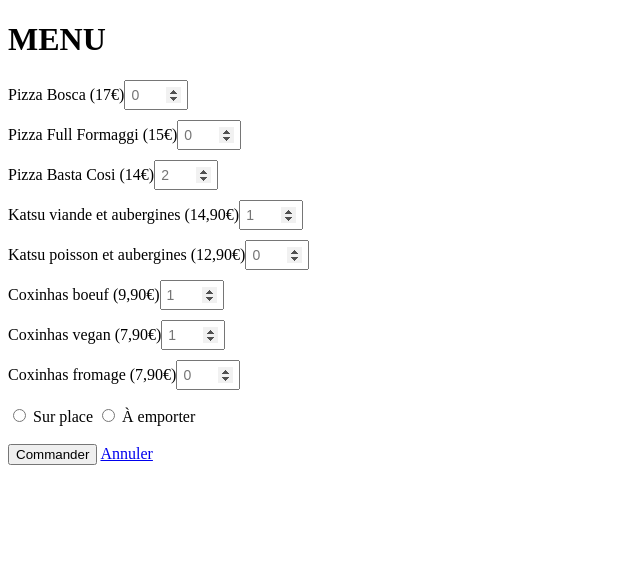
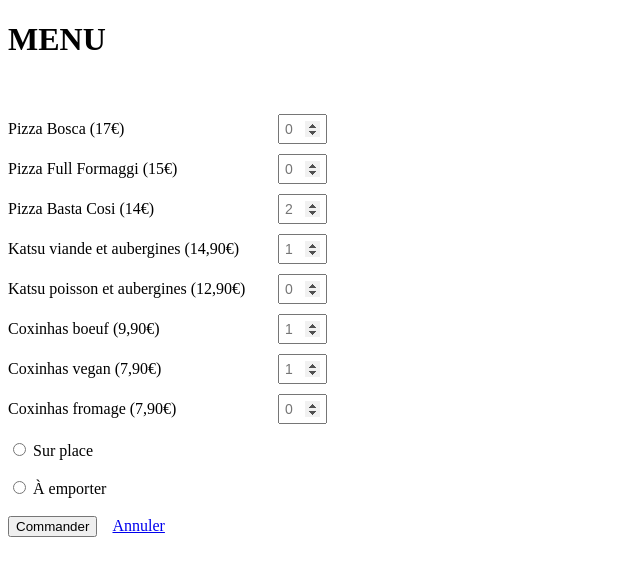
Before and after one commit to Mathis-MAURY/Site-Resto, a PHP site: page /commander.php in a window 1280 px wide. Shown: the top 576 px of the page, without its empty margins (0-640 px from the left). Run offline with PHP 8.4, Linux system fonts and the light colour scheme.

Commit message:
ton message

```diff
--- a/Site-Restaurant/commander.php
+++ b/Site-Restaurant/commander.php
@@ -8,10 +8,10 @@
     <meta charset="UTF-8">
     <meta name="viewport" content="width=device-width, initial-scale=1.0">
     <title>Commander</title>
-    <link rel="stylesheet" href="commander.css">
+    <link rel="stylesheet" href="css/commander.css">
 </head>
 <body>
-    <h1>MENU</h1>
+    <h1>MENU</h1><br>
     <form action="payer.php" method="post">
     <ul>
         <li>
@@ -49,11 +49,11 @@
     </ul>
     <label class="radio-label">
         <input type="radio" name="commande" value="surplace">
-        <span class="custom-radio"></span> Sur place
+        <span class="custom-radio"></span> Sur place<br><br>
         <input type="radio" name="commande" value="emporter">
         <span class="custom-radio"></span> À emporter<br><br>
-        <button type="submit">Commander</button>
-        <a href="accueil.php">Annuler</a>
+        <button type="submit">Commander</button>&nbsp;&nbsp;&nbsp;
+        <a href="index.php">Annuler</a>
     </label>
     </form>
 </body>
--- a/Site-Restaurant/css/commander.css
+++ b/Site-Restaurant/css/commander.css
@@ -5,15 +5,19 @@ ul {
 
 li {
     display: flex;
-    justify-content: flex-start; /* Aligne tout à gauche */
-    align-items: center;
+    justify-content: flex-start; /* Garde tout aligné à gauche */
+    align-items: center; /* Centre verticalement les éléments */
     margin-bottom: 10px;
     font-size: 16px;
 }
 
+span {
+    width: 270px; /* Définit une largeur fixe pour le texte pour aligner les inputs */
+}
+
 input[type="number"] {
     padding: 5px;
-    width: 50px;
+    width: 35px;
     font-size: 14px;
 }
 
```
